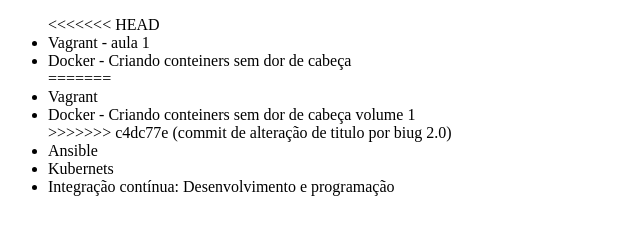
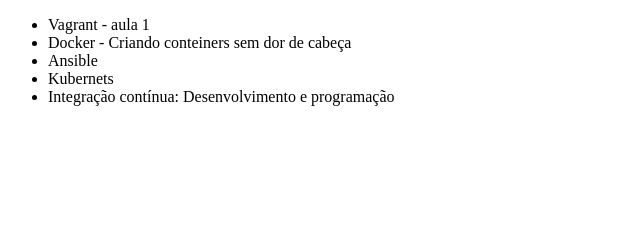
Before and after one commit to gabrmendes/alura-git, a plain HTML site: page index.html in a window 1280 px wide. Shown: the whole page, without its empty margins (0-640 px from the left). Drawn offline with Linux system fonts and the light colour scheme.

Commit message:
resolvendo conflito

```diff
--- a/index.html
+++ b/index.html
@@ -6,13 +6,8 @@
 </head>
 <body>
 	<ul>
-<<<<<<< HEAD
 		<li>Vagrant - aula 1</li>
 		<li>Docker - Criando conteiners sem dor de cabeça</li>
-=======
-		<li>Vagrant</li>
-		<li>Docker - Criando conteiners sem dor de cabeça volume 1</li>
->>>>>>> c4dc77e (commit de alteração de titulo por biug 2.0)
 		<li>Ansible</li>
 		<li>Kubernets</li>
 		<li>Integração contínua: Desenvolvimento e programação</li>
```
